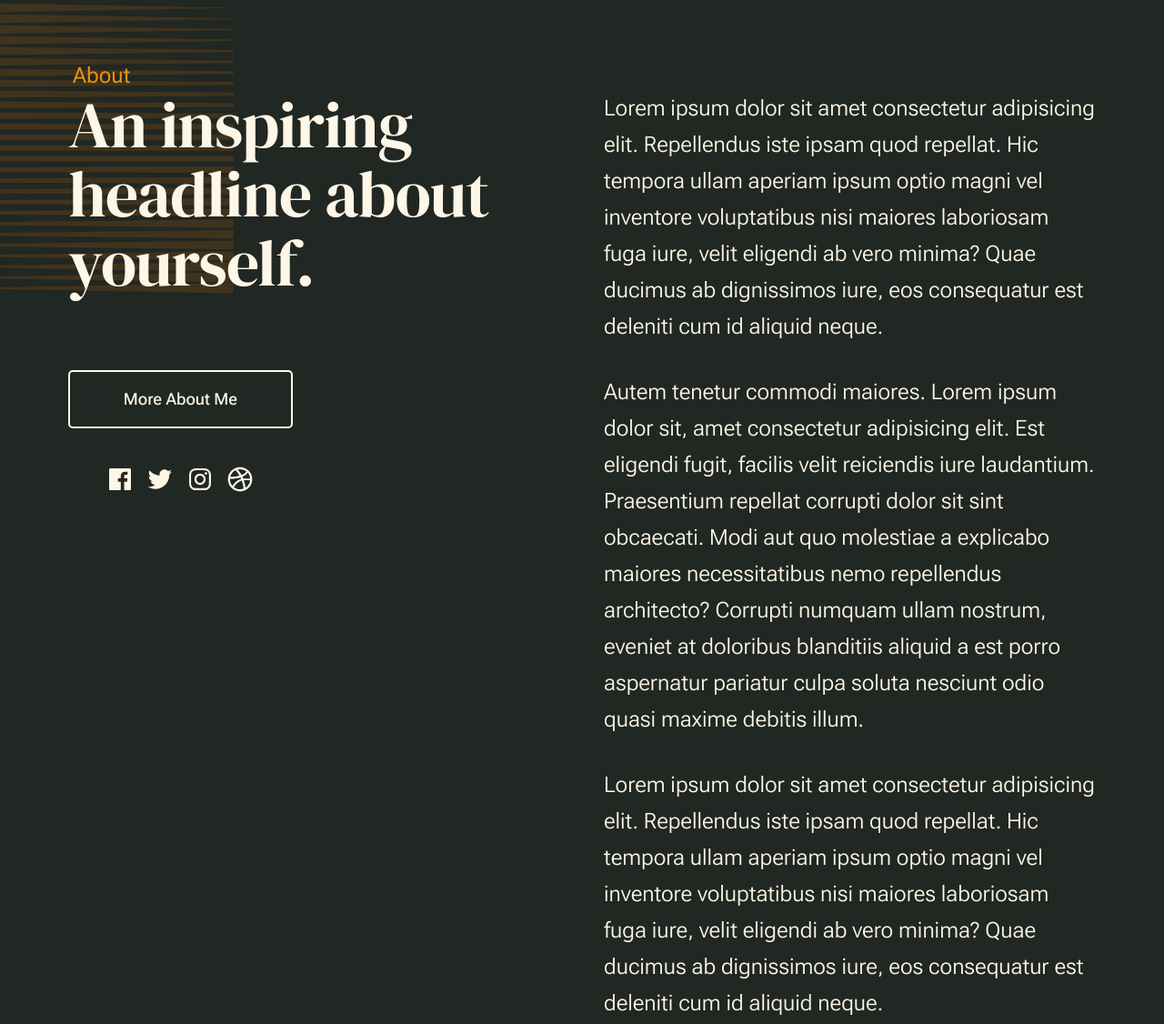
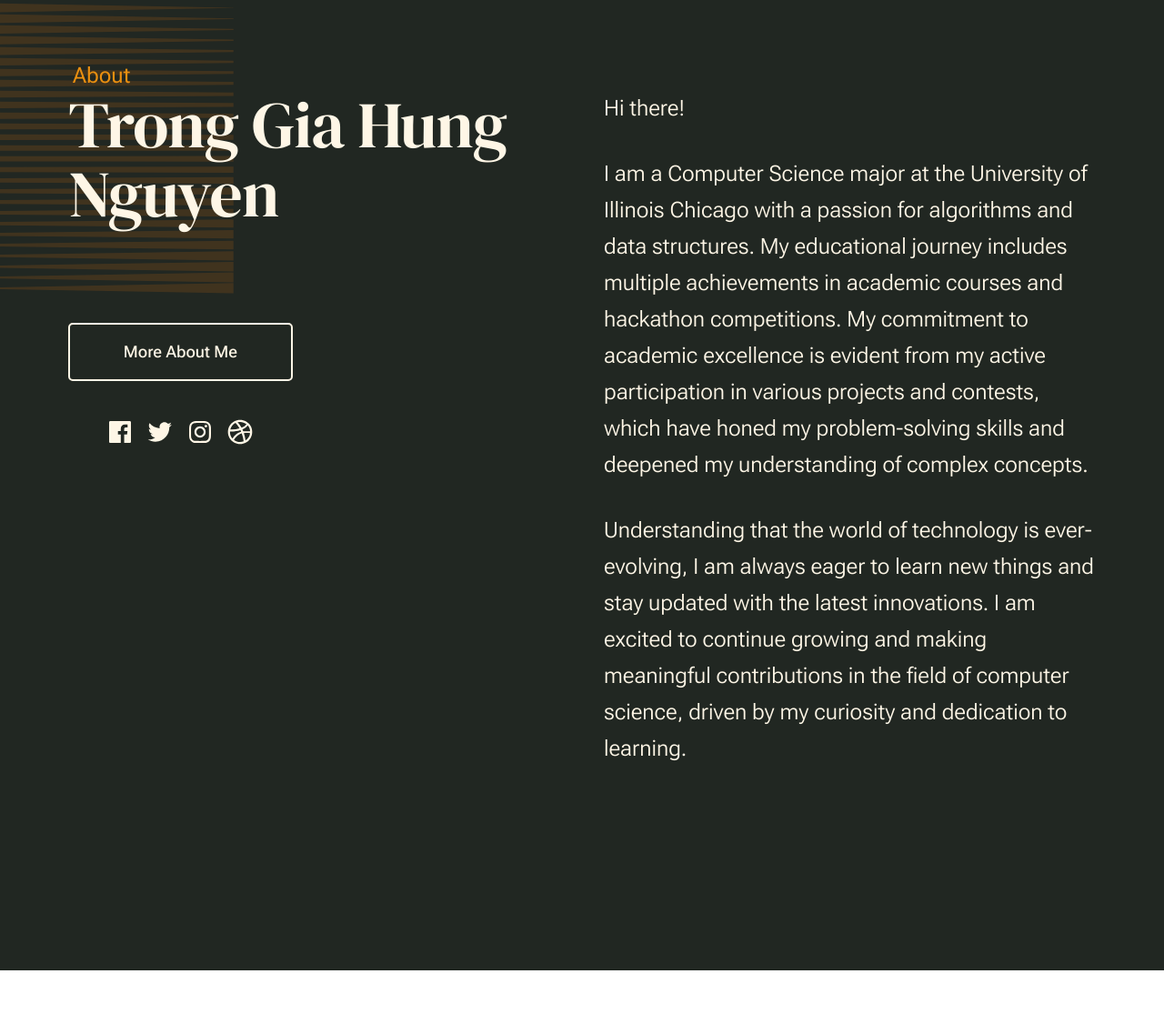
Before and after one commit to TrongGiaHungNguyen/LandingPage, a plain HTML site: page index.html in a window 1280 px wide. Shown: the part 989-2115 px from the top of the page at 91% size. After the commit the page ends 2056 px from the top, so only its background shows below. Drawn offline with Linux system fonts and the light colour scheme.

Commit message:
Change contents

```diff
--- a/index.html
+++ b/index.html
@@ -70,12 +70,14 @@
                         <!-- <li><a href="services.html">Services</a></li>
                         <li><a href="blog.html">Journal</a></li> -->
                         <!-- <li><a href="contact.html">Contact</a></li> -->
+                        <li><a href="TrongGiaHungNguyen_Resume_June1.pdf">Resume</a></li>
                         <li><a href="https://linktr.ee/jimjames.nguyen">Contact</a></li>
                     </ul> <!-- s-header__menu-links -->
 
-                    <div class="s-header__contact">
+                    <!-- <div class="s-header__contact">
                         <a href="contact.html" class="btn btn--primary s-header__contact-btn">Let's Work Together</a>
-                    </div> <!-- s-header__contact -->
+                    </div>  -->
+                    <!-- s-header__contact -->
 
                 </nav> <!-- end s-header__nav -->
 
@@ -142,38 +144,35 @@
                         <div class="section-header grid-section-split__header">
                             <div class="text-pretitle">About</div>
                             <h2 class="text-display-title">
-                            An inspiring headline about yourself.
+                            <!-- An inspiring headline about yourself. -->
+                             Trong Gia Hung Nguyen
                             </h2>
                         </div> <!-- end section-header -->
 
                         <div class="s-about__content-main grid-section-split__primary">
                             <p class="attention-getter">
-                            Lorem ipsum dolor sit amet consectetur adipisicing elit.
-                            Repellendus iste ipsam quod repellat. Hic tempora ullam aperiam
-                            ipsum optio magni vel inventore voluptatibus nisi maiores laboriosam
-                            fuga iure, velit eligendi ab vero minima? Quae ducimus ab dignissimos
-                            iure, eos consequatur est deleniti cum id aliquid neque.
+                            Hi there!
                             </p>
 
                             <p class="attention-getter">
-                            Autem tenetur commodi maiores. Lorem ipsum dolor sit, amet consectetur adipisicing elit.
-                            Est eligendi fugit, facilis velit reiciendis iure laudantium. Praesentium repellat
-                            corrupti dolor sit sint obcaecati. Modi aut quo molestiae a explicabo maiores necessitatibus
-                            nemo repellendus architecto? Corrupti numquam ullam nostrum, eveniet at doloribus blanditiis
-                            aliquid a est porro aspernatur pariatur culpa soluta nesciunt odio quasi maxime debitis illum.
+                            I am a Computer Science major at the University of Illinois Chicago
+                            with a passion for algorithms and data structures. My educational journey
+                            includes multiple achievements in academic courses and hackathon
+                            competitions. My commitment to academic excellence is evident from my
+                            active participation in various projects and contests, which have honed
+                            my problem-solving skills and deepened my understanding of complex concepts.
                             </p>
 
                             <p class="attention-getter">
-                            Lorem ipsum dolor sit amet consectetur adipisicing elit.
-                            Repellendus iste ipsam quod repellat. Hic tempora ullam aperiam
-                            ipsum optio magni vel inventore voluptatibus nisi maiores laboriosam
-                            fuga iure, velit eligendi ab vero minima? Quae ducimus ab dignissimos
-                            iure, eos consequatur est deleniti cum id aliquid neque.
+                            Understanding that the world of technology is ever-evolving, I am always
+                            eager to learn new things and stay updated with the latest innovations.
+                            I am excited to continue growing and making meaningful contributions in
+                            the field of computer science, driven by my curiosity and dedication to learning.
                             </p>
                         </div> <!-- end s-about__content-main -->
 
                         <div class="s-about__content-btn grid-section-split__bottom">
-                            <a href="about.html" class="btn btn--stroke u-fullwidth">More About Me</a>
+                            <a href="TrongGiaHungNguyen_Resume_June1.pdf" class="btn btn--stroke u-fullwidth">More About Me</a>
 
                             <ul class="s-about__social social-list">
                                 <li>
```
